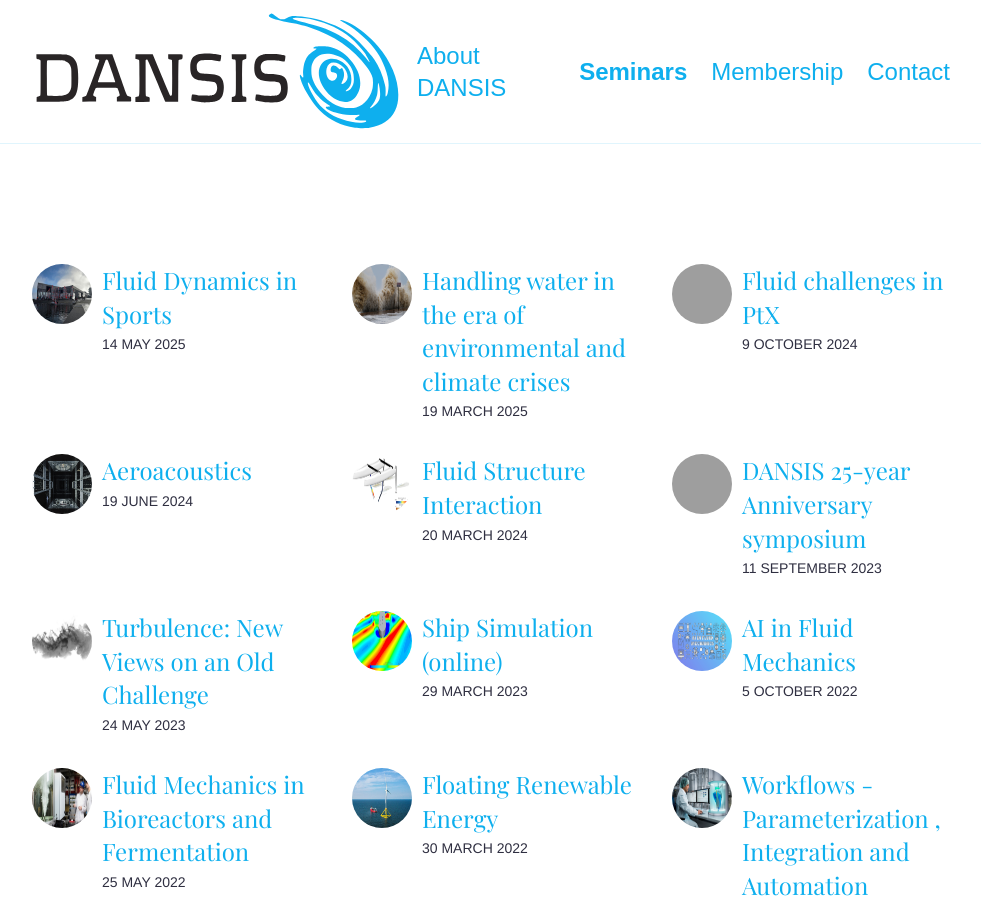
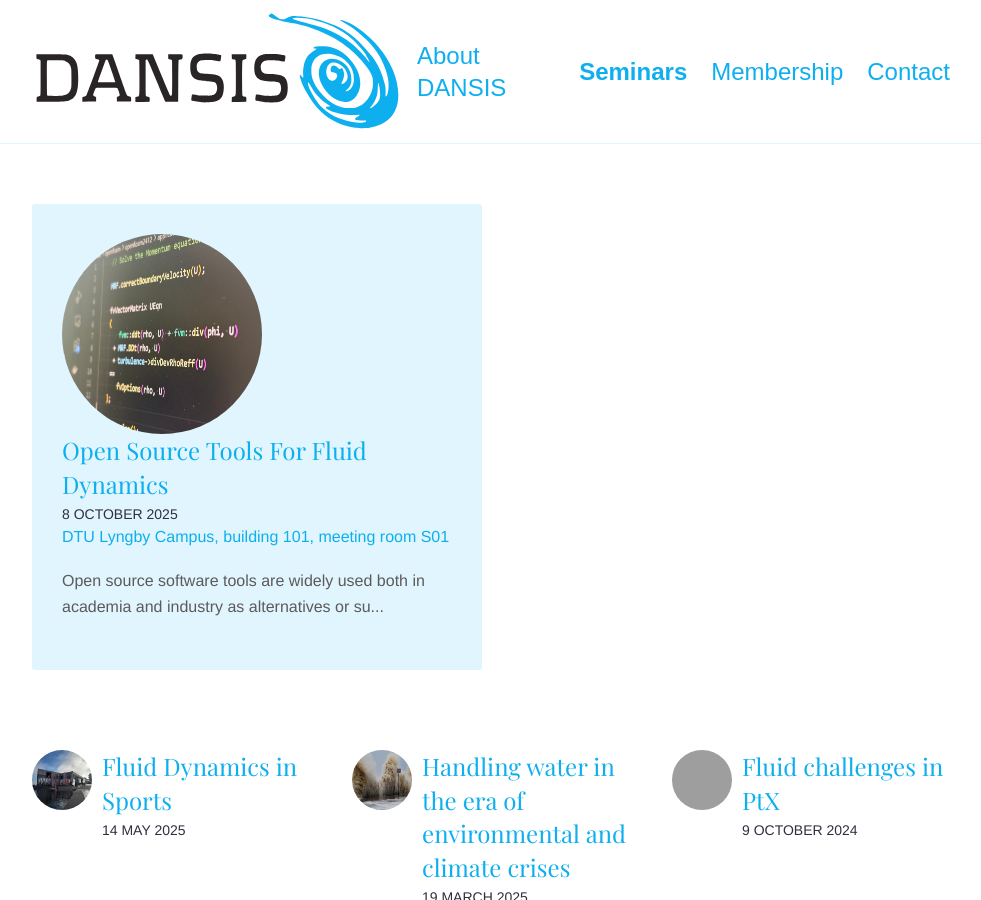
Before and after one commit to jakobhaervig/dansis, a Jekyll site: the page built from seminars.md, in a window 1280 px wide and 900 px high. Shown: the whole window, without its empty margins (143-1124 px from the left). Built offline with Jekyll 4.4.1, drawn with Linux system fonts in a browser that asks for light colours; part of the change alters nothing that is shown; grey boxes are pictures that could not be loaded.

Commit message:
Add seminar on open source tools for fluid dynamics

```diff
--- /dev/null
+++ b/_seminar/2025-open-source-tools-for-fluid-dynamics.md
@@ -0,0 +1,30 @@
+---
+title: "Open Source Tools For Fluid Dynamics"
+date: 2025-10-8
+image: "images/seminar/2025-open-source-tools-for-fluid-dynamics.jpg"
+venue: "DTU Lyngby Campus, building 101, meeting room S01"
+googleurl: "https://maps.app.goo.gl/MswH8GPqnRHueUD9A"
+#identifier: "1145861"
+#filefolder: "presentations/2025-open-source-tools-for-fluid-dynamics"
+---
+
+Open source software tools are widely used both in academia and industry as alternatives or supplement to commercial closed source software. For academia, open source is in line with its wider ethos of free and open knowledge sharing and comprises a key element to ensure reproducibility of research results. For industries, open source software can significantly reduce costs of using, maintaining and developing software as well as increase flexibility and prevent vendor lock in. For both industry and academia, open source software provides a platform for common and shared research and development, pooling resources and fostering collaboration between the two. Within fluid dynamics there exists a myriad of open source tools for both experimental and numerical work. The perhaps best example is the OpenFOAM toolbox for computational fluid dynamics simulations, which is used by thousands of researchers and engineers all over the world. In this seminar we will see examples of specific usages of open source software in industry and academia. Besides from the specific examples, presenters have been asked to reflect on what the availability of open source solutions means for their specific domain of work.
+
+<!-- ## Programme
+
+| Time  |                        |
+| ----- | ---------------------- |
+| 09:00 | **Registration and Coffee** |
+| 09:30 | **Welcome and presentation of seminar** <br> *Johan Rønby, RUC & STROMNING* |
+| 09:45 | **Flooding, hydrology and flood forecasting** <br> *Michael Butts, DMI* <br> In 2022 DMI was appointed as the national authority for flood early warning and hydrological forecasting for Denmark. The “Flooding and Hydrology” unit was established to develop new flood warning services and forecasting products, initially focused on our local and national emergency services. DMI is developing a national flood and hydrological and warning system, combining hydrological, river, ocean and weather models and real-time data to provide timely, accurate and robust flood warnings. The aim is to go beyond our earlier warnings for extreme rainfall (e.g. cloudbursts) and storm surges to provide information of the impacts of extreme weather, i.e. where and when flooding may occur from the sea, from cloudbursts and streams. |
+| 10:15 | **Monitoring the water cycles: Sensors and data-analysis** <br> *Malte Skovby Ahm, Dryp* <br> A variety of sensors and computing techniques are taken in use to monitor risks related to flooding and extreme water cycles. Malte will share insights into weather radar, IOT sensors in combination with CFD, Machine Learning, Hydraulic software sensors in sewage technique and distributed monitoring of the water cycle. |
+| 10:45 | **Coffee break** |
+| 11:00 | **CFD and hydraulic modelling applied to infrastructure handling cloudburst** <br> *Jesper Heick Thyme, HOFOR* <br> For the Copenhagen area, HOFOR is developing infrastructure to protect citizens and assets from cloudburst. Different projects have benefitted from CFD and hydraulic modelling to optimize the designs. Construction loads, deaeration and energy loss were studied at tunnels’ inlet conditions. Pump-arrangement for relief of the recipient, flushing procedure and flow patterns in the emptying arrangement were optimised. |
+| 11:30 | **CFD modelling of the Svanemølle stormwater tunnel** <br> *Martin Reinhold, COWI* <br> The Svanemøllens stormwater tunnel design benefited from CFD modelling in the project phase. A deeper insight to the modelling work will be presented. |
+| 12:00 | **Lunch break** |
+| 13:00 | **CFD Analysis in Wastewater Management: When and Why?** <br> *Frederik Zafiryadis, Aerotak* <br> Meeting demands for cost efficiency and operational reliability in the utility sector requires advanced tools like Computational Fluid Dynamics (CFD) to model and optimize hydraulic flows in facilities such as pump sumps, aeration tanks, and overflow structures. This presentation highlights Danish projects where CFD has proven instrumental in optimizing wastewater designs, outlining when CFD adds value and when simpler approaches suffice. The goal is to demonstrate how CFD informs design decisions and identifies projects where it has the greatest impact. |
+| 13:30 | **CFD modelling, outlet from hydrogen production as excess temperature and salinity** <br> *Tony Erik Bergøe, Niras* |
+| 14:00 | **Coffee break** |
+| 14:20 | **Despite conservative DK-pesticide-regulation, pesticide residues are detected in groundwater – Why?** <br> *Annette E. Rosenbom, Rambøll* <br> EU-regulatory guidelines and models, applied very conservatively in DK, have been set up to predict pesticide related leaching risk from agricultural soils to groundwater. They incorporate key fate processes like sorption and degradation and flow through the variably saturated soil without considering the variation in space and time of fate processes, nor a realistic hydrogeological setting. Could this explain the lack of ability to predict the leaching risk of pesticide residues as revealed via field-scale monitoring results? |
+| 14:50 | **Biogeochemical modelling of Danish marine waters** <br> *Anders Chr. Erichsen, DHI* <br> As an important part of setting targets for nutrient reductions to ensure good ecological status, cf. Water Framework Directive, a number of mechanistic hydrodynamic and biogeochemical models have been developed and applied. These models allow for, among other things, the assessment of impacts when neighboring countries reduce their own nutrient input to waters shared with Denmark, and this has led to discussion between stakeholders in Denmark – and an important part of the recent negotiated tri party agreement. This presentation will describe the model developments, application and showcase the essentials behind the Danish River Basin Management Plans 2021-27. |
+| 15:20 | **Closing remarks** <br> *Knud Erik Meyer, DANSIS chairman* | -->
```
Also changed, not shown: _seminar/2025-fluid-dynamics-in-sport.md (+0 -1 lines), images/seminar/2025-open-source-tools-for-fluid-dynamics.jpg (added).
